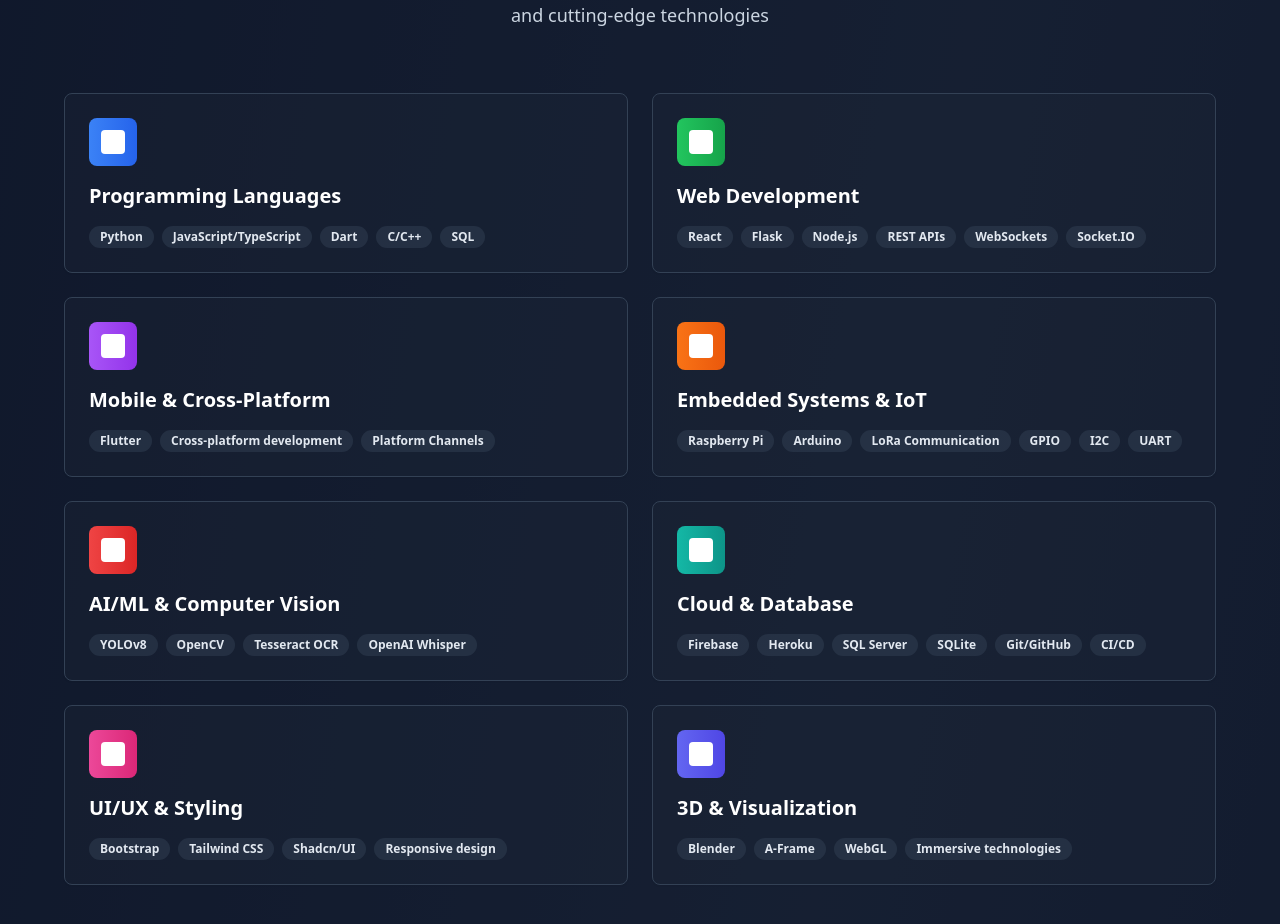
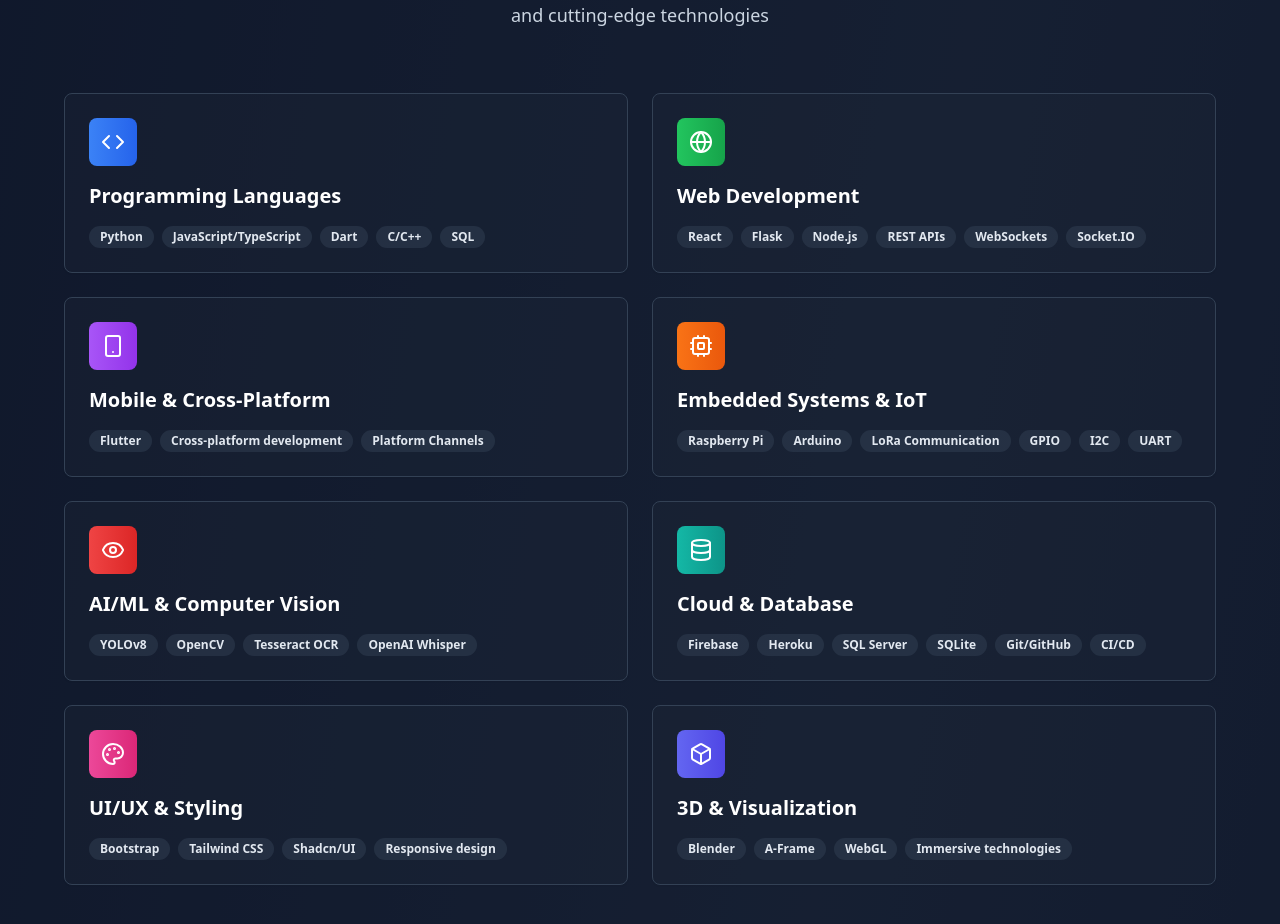
Before and after one commit to NexGen-Innovators-co/thomas-appiah-portfolio-showcase, a React (Vite) app: page / in a window 1280 px wide. Shown: the part 1682-2606 px from the top of the page. Built offline with nearby package versions, Linux system fonts and the light colour scheme.

Commit message:
feat: Add icons to technical expertise section
Adds icons to the technical expertise section to visually represent each skill category.

```diff
--- a/src/components/Skills.tsx
+++ b/src/components/Skills.tsx
@@ -1,48 +1,57 @@
 
 import { Card, CardContent } from "@/components/ui/card";
 import { Badge } from "@/components/ui/badge";
+import { Code, Globe, Smartphone, Cpu, Eye, Database, Palette, Box } from "lucide-react";
 
 const Skills = () => {
   const skillCategories = [
     {
       title: "Programming Languages",
       skills: ["Python", "JavaScript/TypeScript", "Dart", "C/C++", "SQL"],
-      color: "from-blue-500 to-blue-600"
+      color: "from-blue-500 to-blue-600",
+      icon: Code
     },
     {
       title: "Web Development",
       skills: ["React", "Flask", "Node.js", "REST APIs", "WebSockets", "Socket.IO"],
-      color: "from-green-500 to-green-600"
+      color: "from-green-500 to-green-600",
+      icon: Globe
     },
     {
       title: "Mobile & Cross-Platform",
       skills: ["Flutter", "Cross-platform development", "Platform Channels"],
-      color: "from-purple-500 to-purple-600"
+      color: "from-purple-500 to-purple-600",
+      icon: Smartphone
     },
     {
       title: "Embedded Systems & IoT",
       skills: ["Raspberry Pi", "Arduino", "LoRa Communication", "GPIO", "I2C", "UART"],
-      color: "from-orange-500 to-orange-600"
+      color: "from-orange-500 to-orange-600",
+      icon: Cpu
     },
     {
       title: "AI/ML & Computer Vision",
       skills: ["YOLOv8", "OpenCV", "Tesseract OCR", "OpenAI Whisper"],
-      color: "from-red-500 to-red-600"
+      color: "from-red-500 to-red-600",
+      icon: Eye
     },
     {
       title: "Cloud & Database",
       skills: ["Firebase", "Heroku", "SQL Server", "SQLite", "Git/GitHub", "CI/CD"],
-      color: "from-teal-500 to-teal-600"
+      color: "from-teal-500 to-teal-600",
+      icon: Database
     },
     {
       title: "UI/UX & Styling",
       skills: ["Bootstrap", "Tailwind CSS", "Shadcn/UI", "Responsive design"],
-      color: "from-pink-500 to-pink-600"
+      color: "from-pink-500 to-pink-600",
+      icon: Palette
     },
     {
       title: "3D & Visualization",
       skills: ["Blender", "A-Frame", "WebGL", "Immersive technologies"],
-      color: "from-indigo-500 to-indigo-600"
+      color: "from-indigo-500 to-indigo-600",
+      icon: Box
     }
   ];
 
@@ -67,7 +76,7 @@ const Skills = () => {
             >
               <CardContent className="p-6">
                 <div className={`w-12 h-12 bg-gradient-to-r ${category.color} rounded-lg mb-4 flex items-center justify-center`}>
-                  <div className="w-6 h-6 bg-white rounded-sm"></div>
+                  <category.icon className="w-6 h-6 text-white" />
                 </div>
 
                 <h3 className="text-xl font-semibold text-white mb-4">{category.title}</h3>
```
